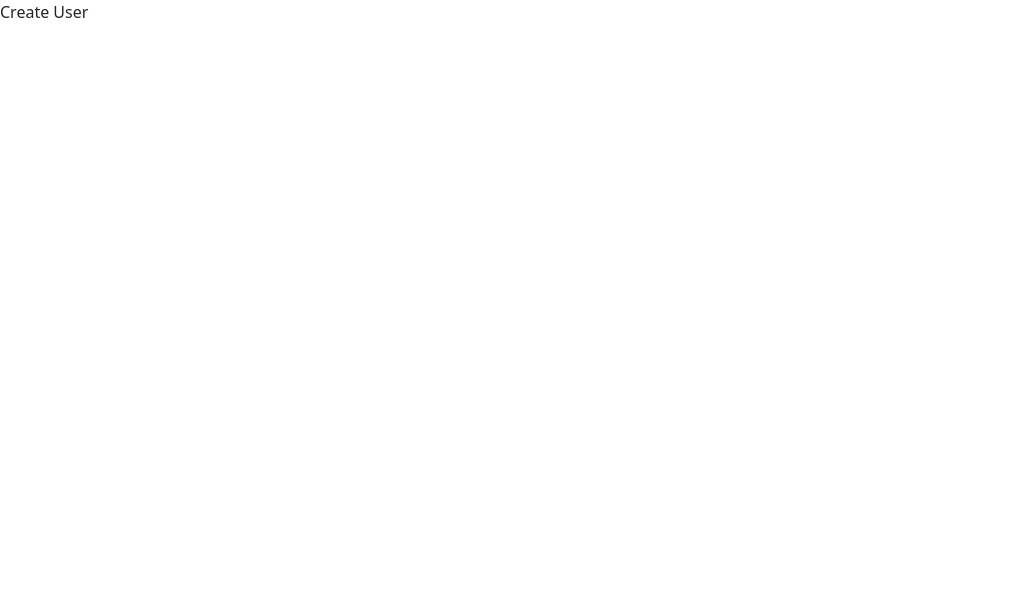
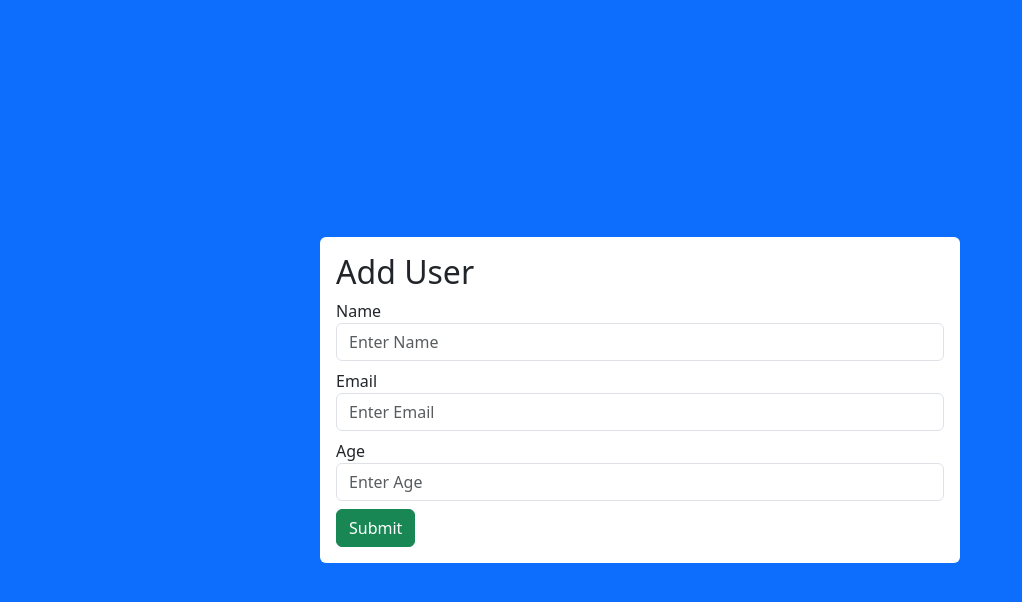
Before and after one commit to Atik2788/CRUD-Operation, a React (Vite) app in the folder client/: page /create in a window 1280 px wide. Shown: the top 602 px of the page, without its empty margins (0-1022 px from the left). Built offline with nearby package versions, Linux system fonts and the light colour scheme.

Commit message:
after doing create user basic

```diff
--- a/client/src/CreateUser.jsx
+++ b/client/src/CreateUser.jsx
@@ -2,7 +2,26 @@
 
 const CreateUser = () => {
   return (
-    <div>Create User</div>
+    <div className="d-flex vh-100 bg-primary justify-content-center align-items-center">
+        <div className="w-50 bg-white rounded p-3">
+            <form action="">
+                <h2>Add User</h2>
+                <div className="mb-2">
+                    <label htmlFor="">Name</label>
+                    <input type="text" placeholder="Enter Name" className="form-control" />
+                </div>
+                <div className="mb-2">
+                    <label htmlFor="">Email</label>
+                    <input type="email" placeholder="Enter Email" className="form-control" />
+                </div>
+                <div className="mb-2">
+                    <label htmlFor="">Age</label>
+                    <input type="age" placeholder="Enter Age" className="form-control" />
+                </div>
+                <button className="btn btn-success">Submit</button>
+            </form>
+        </div>
+    </div>
   )
 }
 
```
